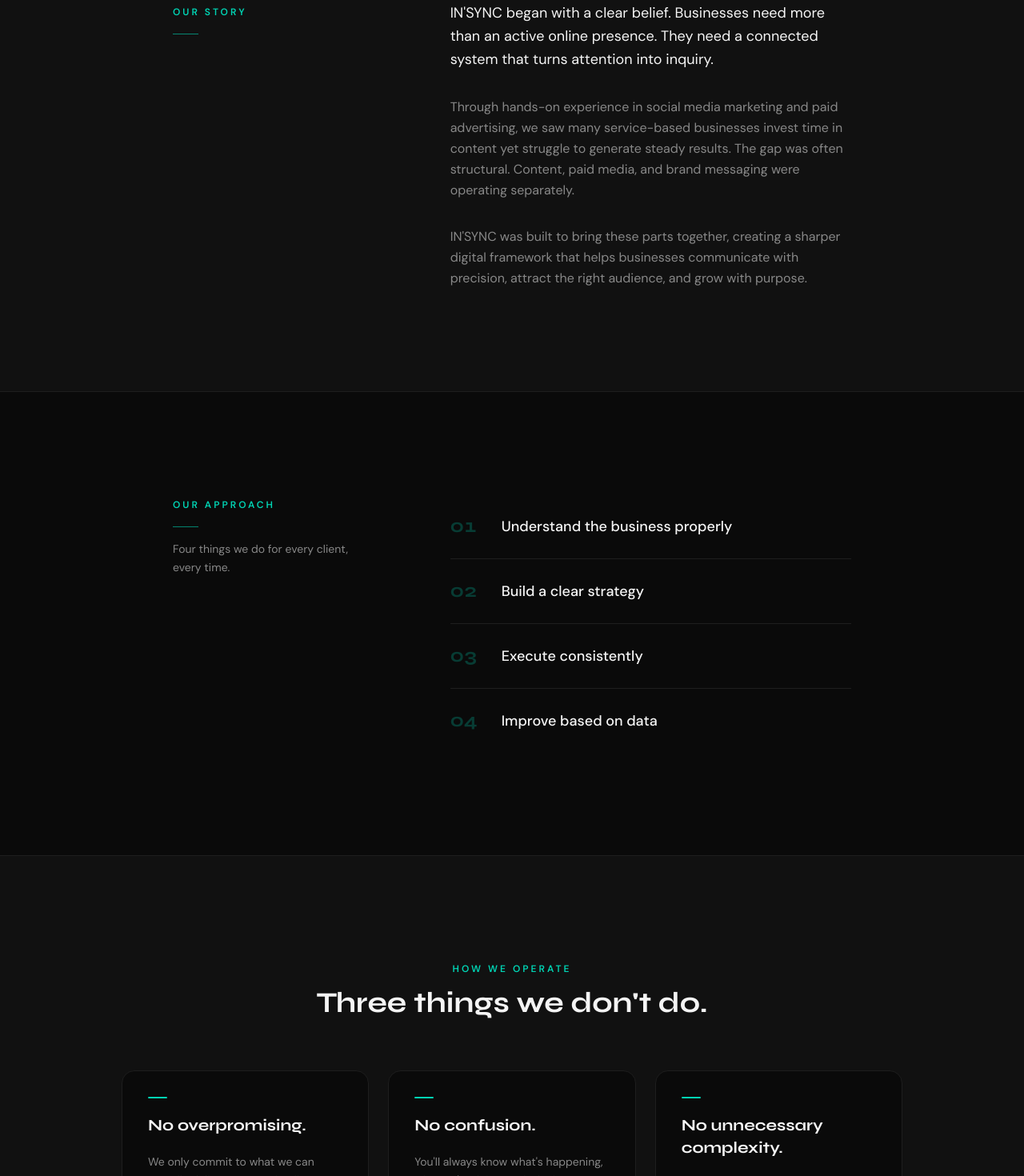
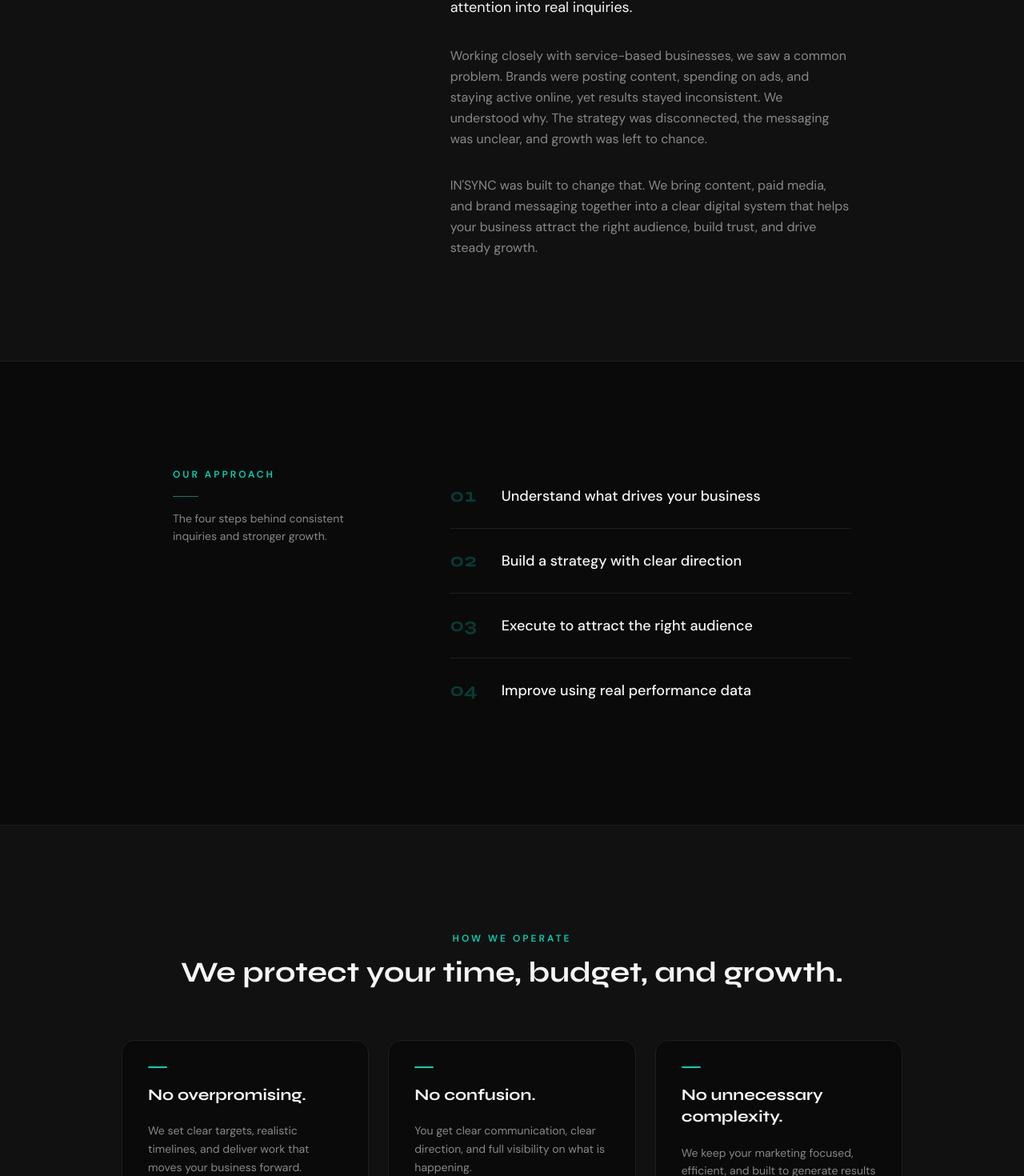
Before and after one commit to insyncwebsite/insync-website, a Next.js app: page /about in a window 1280 px wide. Shown: the part 959-2429 px from the top of the page at 80% size. Built offline with nearby package versions, Linux system fonts and the light colour scheme.

Commit message:
update about page content

```diff
--- a/app/about/page.tsx
+++ b/app/about/page.tsx
@@ -39,24 +39,24 @@
 
 /* ── data ────────────────────────────────────────────────────────── */
 const approach = [
-  { n: '01', text: 'Understand the business properly' },
-  { n: '02', text: 'Build a clear strategy' },
-  { n: '03', text: 'Execute consistently' },
-  { n: '04', text: 'Improve based on data' },
+  { n: '01', text: 'Understand what drives your business' },
+  { n: '02', text: 'Build a strategy with clear direction' },
+  { n: '03', text: 'Execute to attract the right audience' },
+  { n: '04', text: 'Improve using real performance data' },
 ]
 
 const principles = [
   {
     no: 'No overpromising.',
-    body: 'We only commit to what we can actually deliver. Honest timelines, honest expectations.',
+    body: 'We set clear targets, realistic timelines, and deliver work that moves your business forward.',
   },
   {
     no: 'No confusion.',
-    body: "You'll always know what's happening, what we're doing, and why it matters.",
+    body: 'You get clear communication, clear direction, and full visibility on what is happening.',
   },
   {
     no: 'No unnecessary complexity.',
-    body: 'Simple, focused systems outperform complicated ones every time.',
+    body: 'We keep your marketing focused, efficient, and built to generate results without wasted effort.',
   },
 ]
 
@@ -84,7 +84,7 @@
 
           <FadeIn delay={80}>
             <h1 className="font-heading text-4xl sm:text-5xl md:text-6xl font-bold text-text-primary leading-[1.08] tracking-tight max-w-2xl">
-              Built on clarity,<br />consistency, and trust.
+              Growth starts with the right system.
             </h1>
           </FadeIn>
 
@@ -115,19 +115,19 @@
             <div className="flex flex-col gap-8">
               <FadeIn delay={80}>
                 <p className="text-text-primary text-lg leading-relaxed">
-                  IN&apos;SYNC began with a clear belief. Businesses need more than an active online presence. They need a connected system that turns attention into inquiry.
+                  IN&apos;SYNC began with a clear belief. Businesses need more than an online presence. They need a system that turns attention into real inquiries.
                 </p>
               </FadeIn>
 
               <FadeIn delay={140}>
                 <p className="text-text-muted text-base leading-relaxed">
-                  Through hands-on experience in social media marketing and paid advertising, we saw many service-based businesses invest time in content yet struggle to generate steady results. The gap was often structural. Content, paid media, and brand messaging were operating separately.
+                  Working closely with service-based businesses, we saw a common problem. Brands were posting content, spending on ads, and staying active online, yet results stayed inconsistent. We understood why. The strategy was disconnected, the messaging was unclear, and growth was left to chance.
                 </p>
               </FadeIn>
 
               <FadeIn delay={200}>
                 <p className="text-text-muted text-base leading-relaxed">
-                  IN&apos;SYNC was built to bring these parts together, creating a sharper digital framework that helps businesses communicate with precision, attract the right audience, and grow with purpose.
+                  IN&apos;SYNC was built to change that. We bring content, paid media, and brand messaging together into a clear digital system that helps your business attract the right audience, build trust, and drive steady growth.
                 </p>
               </FadeIn>
             </div>
@@ -148,7 +148,7 @@
                 </span>
                 <div className="mt-4 w-8 h-px bg-accent opacity-60" />
                 <p className="mt-4 text-text-muted text-sm leading-relaxed">
-                  Four things we do for every client, every time.
+                  The four steps behind consistent inquiries and stronger growth.
                 </p>
               </div>
             </FadeIn>
@@ -184,7 +184,7 @@
                 How We Operate
               </span>
               <h2 className="font-heading text-3xl md:text-4xl font-bold text-text-primary mt-3">
-                Three things we don&apos;t do.
+                We protect your time, budget, and growth.
               </h2>
             </div>
           </FadeIn>
@@ -225,8 +225,8 @@
               &ldquo;
             </span>
             <p className="font-heading text-2xl md:text-3xl font-semibold text-text-primary leading-snug">
-              Clear work. Consistent effort.
-              <br className="hidden sm:block" /> Real results over time.
+              If your marketing is not bringing leads,
+              <br className="hidden sm:block" /> it is costing you business.
             </p>
           </FadeIn>
 
```
